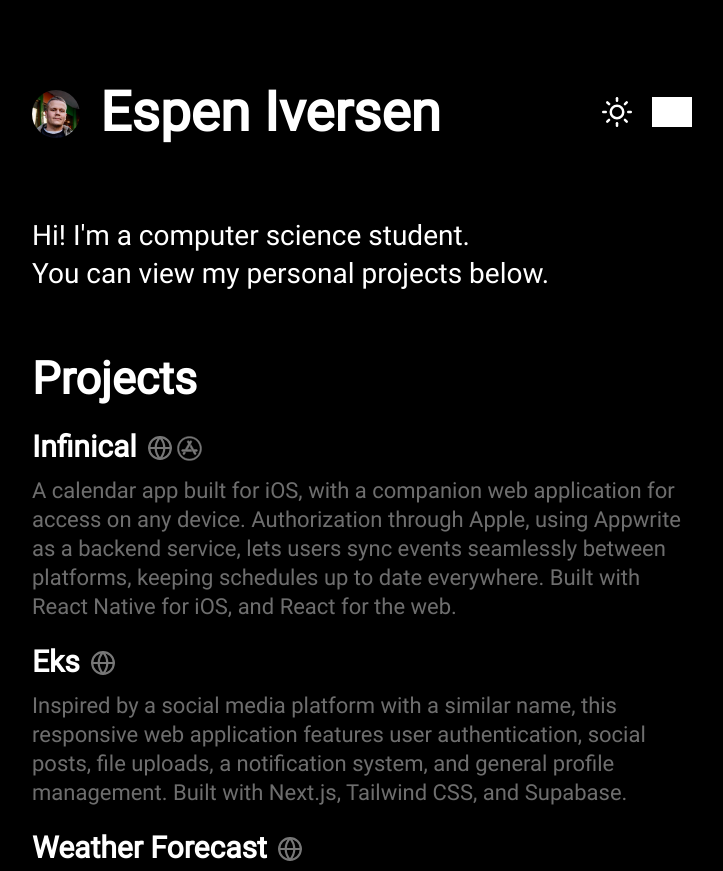
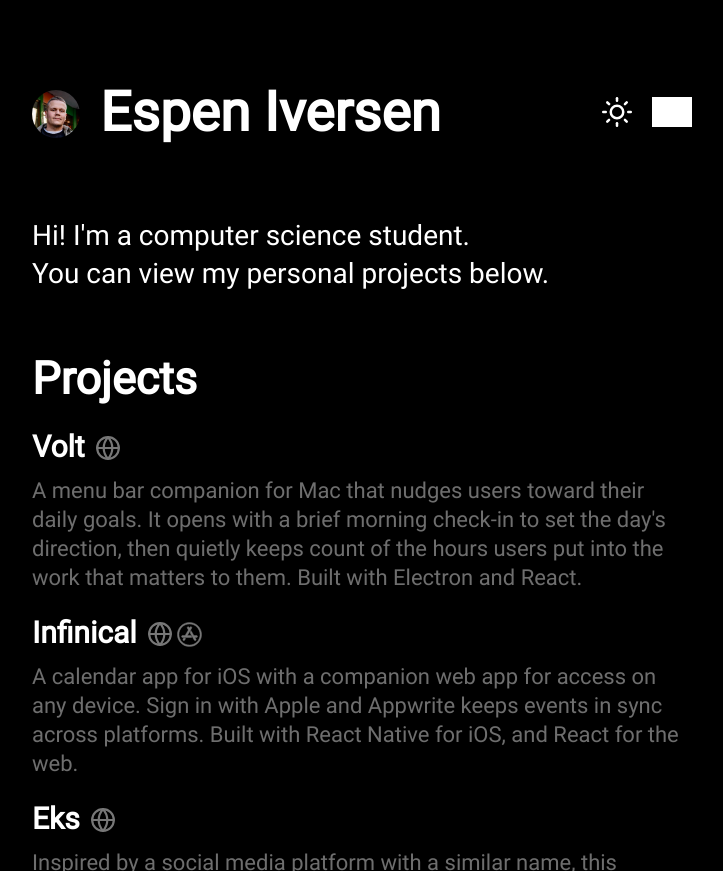
Before and after one commit to espeniv/espeniv-home, a website built with Vite: page index.html in a window 1280 px wide. Shown: the top 871 px of the page, without its empty margins (278-1001 px from the left). Built offline with nearby package versions, Linux system fonts and the light colour scheme; grey boxes are pictures that could not be loaded; files whose address does not match are found by name.

Commit message:
Updated with new project, and shortened infinical description

```diff
--- a/index.html
+++ b/index.html
@@ -124,6 +124,49 @@
         You can view my personal projects below.
       </p>
       <h2>Projects</h2>
+      <div class="project-container" data-href="https://volt.espeniv.com/">
+        <div class="project-header">
+          <h3>Volt</h3>
+          <div class="project-links">
+            <a
+              href="https://volt.espeniv.com/"
+              target="_blank"
+              rel="noopener noreferrer"
+              aria-label="Volt Website"
+            >
+              <svg
+                xmlns="http://www.w3.org/2000/svg"
+                viewBox="0 0 24 24"
+                fill="none"
+                stroke="currentColor"
+                stroke-width="2"
+                stroke-linecap="round"
+                stroke-linejoin="round"
+                class="project-link-icon"
+              >
+                <circle cx="12" cy="12" r="10" />
+                <line x1="2" y1="12" x2="22" y2="12" />
+                <path
+                  d="M12 2a15.3 15.3 0 0 1 4 10 15.3 15.3 0 0 1-4 10 15.3 15.3 0 0 1-4-10 15.3 15.3 0 0 1 4-10z"
+                />
+              </svg>
+            </a>
+          </div>
+        </div>
+        <a
+          href="https://volt.espeniv.com/"
+          target="_blank"
+          rel="noopener noreferrer"
+          class="project-description-link"
+        >
+          <p class="project-description">
+            A menu bar companion for Mac that nudges users toward their daily
+            goals. It opens with a brief morning check-in to set the day's
+            direction, then quietly keeps count of the hours users put into
+            the work that matters to them. Built with Electron and React.
+          </p>
+        </a>
+      </div>
       <div
         class="project-container"
         data-href="https://apps.apple.com/us/app/infinical/id6759608220"
@@ -182,11 +225,9 @@
           class="project-description-link"
         >
           <p class="project-description">
-            A calendar app built for iOS, with a companion web application for
-            access on any device. Authorization through Apple, using Appwrite as
-            a backend service, lets users sync events seamlessly between
-            platforms, keeping schedules up to date everywhere. Built with React
-            Native for iOS, and React for the web.
+            A calendar app for iOS with a companion web app for access on any device.
+            Sign in with Apple and Appwrite keeps events in sync across
+            platforms. Built with React Native for iOS, and React for the web.
           </p>
         </a>
       </div>
--- a/src/style.css
+++ b/src/style.css
@@ -193,6 +193,9 @@ a {
   margin-left: -20px;
   margin-right: -20px;
   margin-bottom: -70px;
+}
+
+.project-container[data-href] {
   cursor: pointer;
 }
 
```
